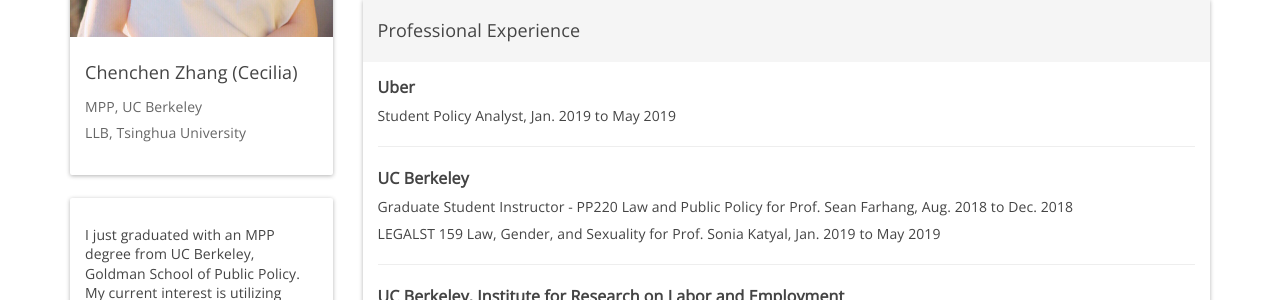
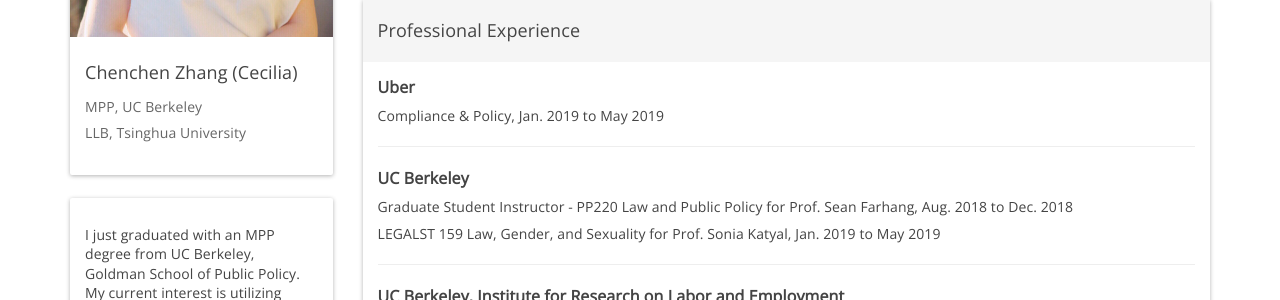
Before and after one commit to CeciliaZhang/-CeciliaZhang-.github-io, a Jekyll site: the page built from index.html, in a window 1280 px wide and 900 px high, scrolled down 323 px. Shown: the part 154-454 px from the top of the window. Built offline with Jekyll 4.4.1, drawn with Linux system fonts in a browser that asks for light colours; nearby versions of some CDN libraries.

Commit message:
Update experiences.html

```diff
--- a/_includes/experiences.html
+++ b/_includes/experiences.html
@@ -4,7 +4,7 @@
     </div>
     <div class="panel-body" style="padding-top: 5px;">
         <h5><b>Uber</b></h5>
-        <h6>Student Policy Analyst, Jan. 2019 to May 2019</h6>
+        <h6>Compliance & Policy, Jan. 2019 to May 2019</h6>
         <hr/>
         <h5><b>UC Berkeley</b></h5>
         <h6>Graduate Student Instructor - PP220 Law and Public Policy for Prof. Sean Farhang, Aug. 2018 to Dec. 2018
```
